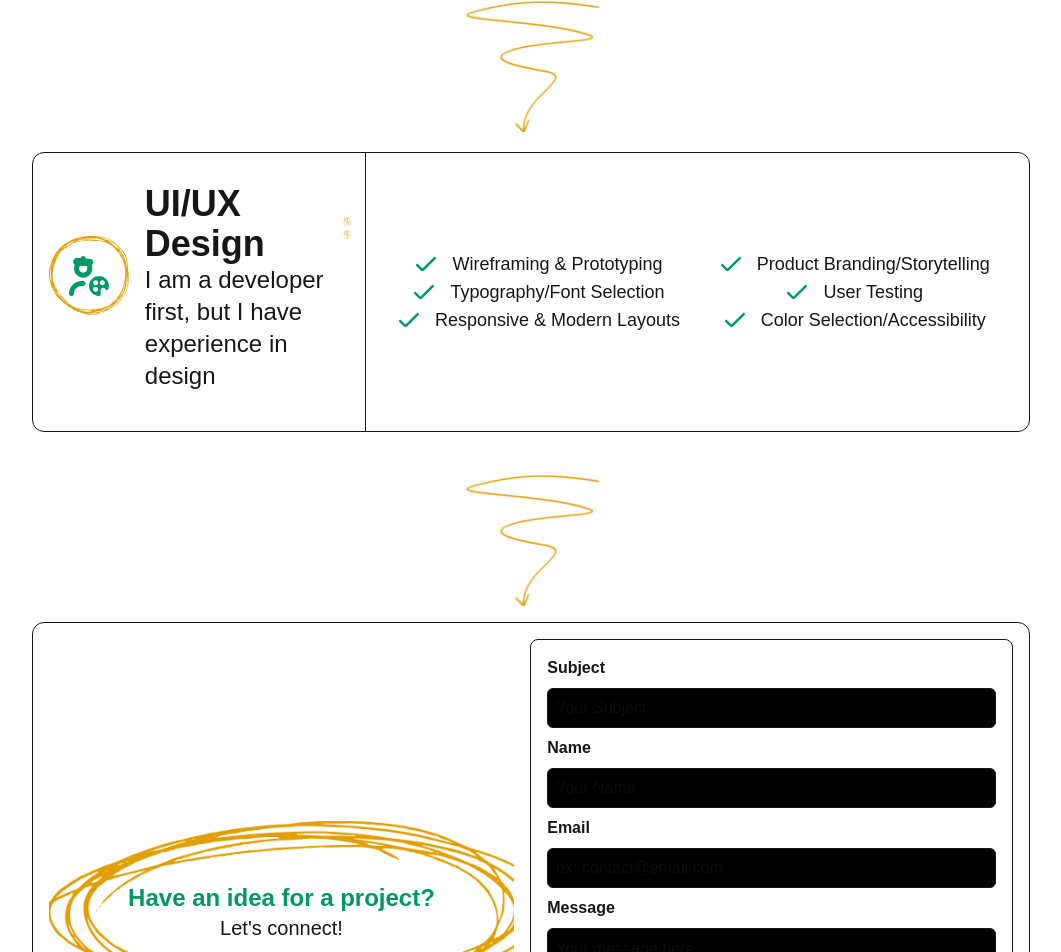
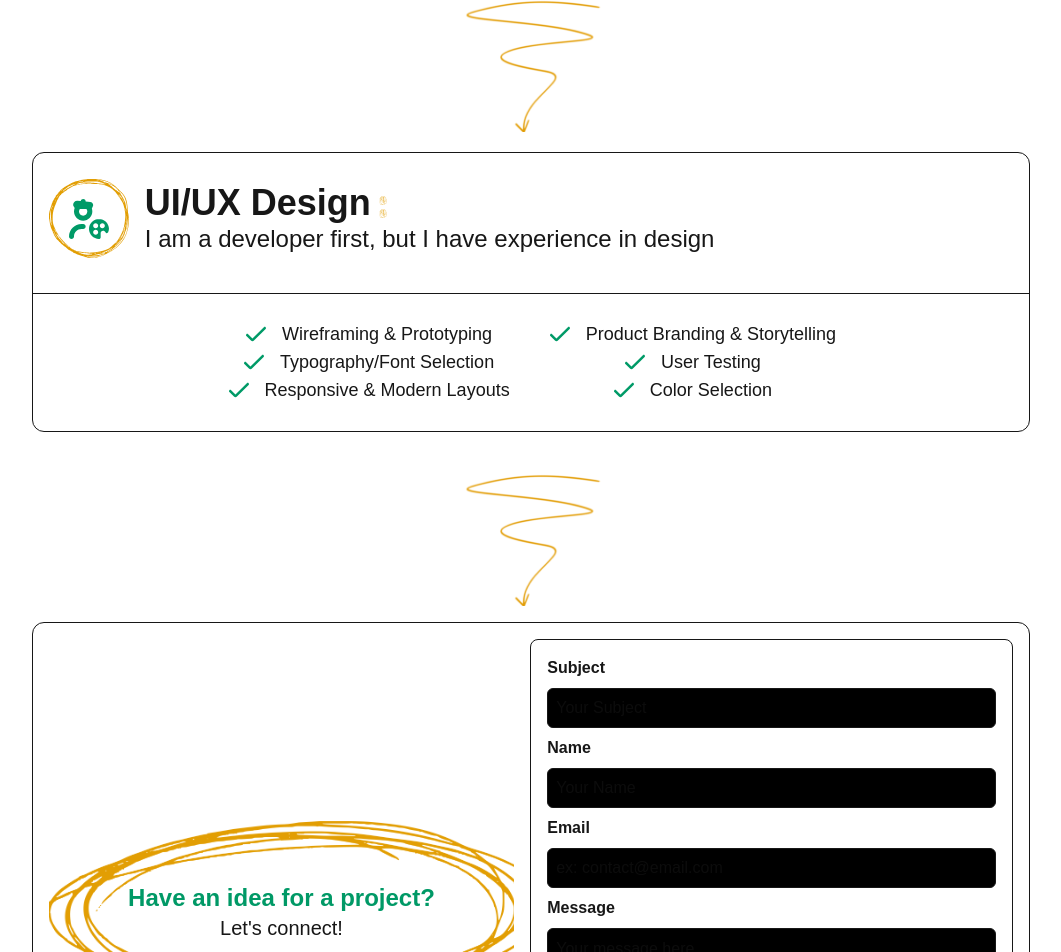
Before and after one commit to armst209/portfolio-website, a Next.js app: page / in a window 1280 px wide. Shown: the part 2164-3116 px from the top of the page, without its empty margins (109-1170 px from the left). Built offline with nearby package versions, Linux system fonts and the light colour scheme; no server answers.

Commit message:
feat: Improve layout and spacing in UIUXSection component

```diff
--- a/app/components/UIUXSection.tsx
+++ b/app/components/UIUXSection.tsx
@@ -7,9 +7,9 @@ import SemiColonPeriodScribble from "./SemiColonPeriodScribble"
 const UIUXSection = () => {
     return (
         <section className="pt-5 pb-6 pl-4 pr-4 w-full flex justify-center">
-            <div className="w-full h-auto flex flex-col items-center justify-evenly border-[.5px] border-[hsl(240,4,16)] rounded-xl bg-background lg:w-[80%] xl:flex-row xl:h-70">
-                <div className="w-full flex pb-6 flex-col p-4 xl:w-[33.3%] lg:flex-row">
-                    <div className="flex items-center justify-center pb-6 lg:justify-start">
+            <div className="w-full h-auto flex flex-col items-center justify-evenly border-[.5px] border-[hsl(240,4,16)] rounded-xl bg-background lg:w-[80%] 2xl:flex-row xl:h-70">
+                <div className="w-full flex pb-6 flex-col p-4 lg:flex-row 2xl:w-[34%]">
+                    <div className="flex items-center justify-center lg:justify-start">
                         <div className="z-10 relative h-20 w-20 flex items-center justify-center mr-4 lg:mr-0">
                             <div className="flex justify-center items-center">
                                 <Image src={ScribbleSmallCircle} style={{ objectFit: "cover", objectPosition: "center" }} className="absolute inset-0 scribble-color-filter" alt="small scribbled circle" />
@@ -22,17 +22,17 @@ const UIUXSection = () => {
                         <h2 className="text-lg lg:text-2xl">I am a developer first, but I have experience in design</h2>
                     </div>
                 </div>
-                <div className="z-10 w-full border-b-[.5px] border-b-[hsl(240,4,16)] xl:border-b-0 xl:border-r-[.5px] xl:border-r-[hsl(240,4,16)] xl:h-full xl:w-auto"></div>
-                <div className="flex p-4 flex-col w-full md:flex-row xl:w-[66.6%]">
-                    <div className="p-4 w-full lg:w-[50%]">
+                <div className="z-10 w-full border-b-[.5px] border-b-[hsl(240,4,16)] 2xl:border-b-0 xl:border-r-[.5px] xl:border-r-[hsl(240,4,16)] 2xl:h-full 2xl:w-auto"></div>
+                <div className="flex p-2 flex-col w-full md:flex-row xl:w-[66.6%]">
+                    <div className="p-2 grid grid-cols-1 w-full lg:w-[50%]">
                         <div className="flex flex-row items-center justify-center"><Image src={CheckIcon} alt="contact icon" width={20} className="mr-4 icon-emerald-filter" /><p className="text-lg">Wireframing & Prototyping</p></div>
                         <div className="flex flex-row items-center justify-center"><Image src={CheckIcon} alt="contact icon" width={20} className="mr-4 icon-emerald-filter" /><p className="text-lg">Typography/Font Selection</p></div>
                         <div className="flex flex-row items-center justify-center"><Image src={CheckIcon} alt="contact icon" width={20} className="mr-4 icon-emerald-filter" /><p className="text-lg">Responsive & Modern Layouts</p></div>
                     </div>
-                    <div className="p-4 flex flex-col items-center justify-start w-full lg:w-[50%]">
-                        <div className="flex flex-row items-center justify-center"><Image src={CheckIcon} alt="contact icon" width={20} className="mr-4 icon-emerald-filter" /><p className="text-lg">Product Branding/Storytelling</p></div>
-                        <div className="flex flex-row items-center justify-center"><Image src={CheckIcon} alt="contact icon" width={20} className="mr-4 icon-emerald-filter" /><p className="text-lg">User Testing</p></div>
-                        <div className="flex flex-row items-center justify-center"><Image src={CheckIcon} alt="contact icon" width={20} className="mr-4 icon-emerald-filter" /><p className="text-lg">Color Selection/Accessibility</p></div>
+                    <div className="p-2 grid grid-cols-1 w-full lg:w-[50%]">
+                        <div className="flex flex-row items-center justify-center"><Image src={CheckIcon} alt="contact icon" width={20} className="mr-4 icon-emerald-filter" /><p className="text-lg">Product Branding & Storytelling</p></div>
+                        <div className="flex flex-row items-center justify-start xxs:justify-center"><Image src={CheckIcon} alt="contact icon" width={20} className="mr-4 icon-emerald-filter" /><p className="text-lg">User Testing</p></div>
+                        <div className="flex flex-row items-center justify-start xxs:justify-center"><Image src={CheckIcon} alt="contact icon" width={20} className="mr-4 icon-emerald-filter" /><p className="text-lg">Color Selection</p></div>
                     </div>
                 </div>
             </div>
```
